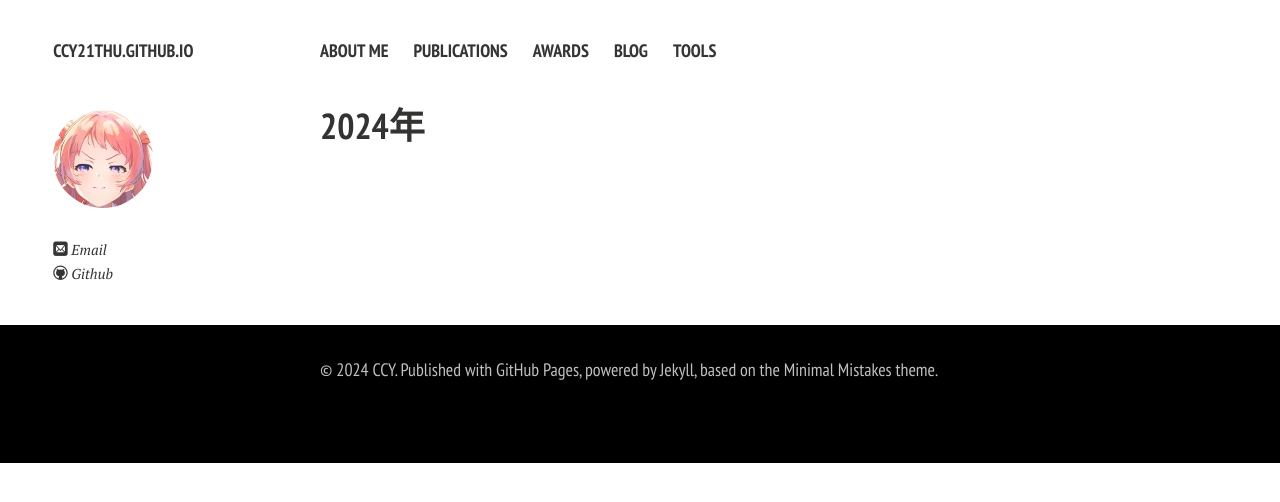
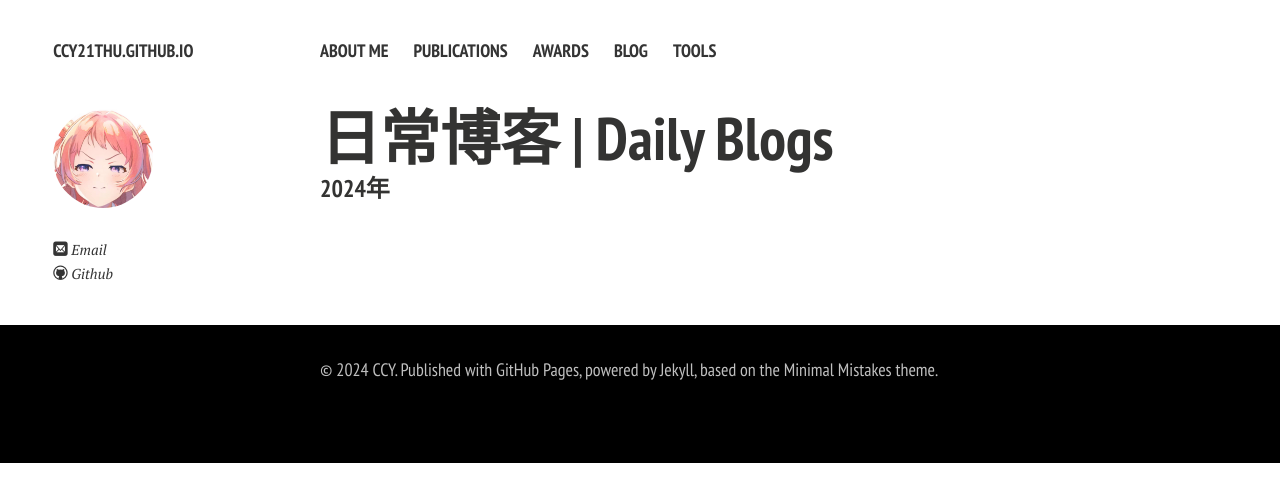
Before and after one commit to ccy23thu/ccy21thu.github.io, a Jekyll site: the page built from blog/daily/daily.md, in a window 1280 px wide. Shown: the top 502 px of the page. Built offline with Jekyll 4.4.1, drawn with Linux system fonts in a browser that asks for light colours; nearby versions of some CDN libraries; comment, search, counter and statistics services are not loaded; a style sheet for code colours, icons or effects is not loaded.

Commit message:
Update daily.md

```diff
--- a/blog/daily/daily.md
+++ b/blog/daily/daily.md
@@ -1,7 +1,7 @@
 ---
 layout: page
-permalink: /blogs/daily/index.html
+permalink: /blog/daily/index.html
 title: 日常博客 | Daily Blogs
 ---
-
-<h2>2024年</h2>
+<h1>日常博客 | Daily Blogs</h1>
+<h3>2024年</h3>
```
